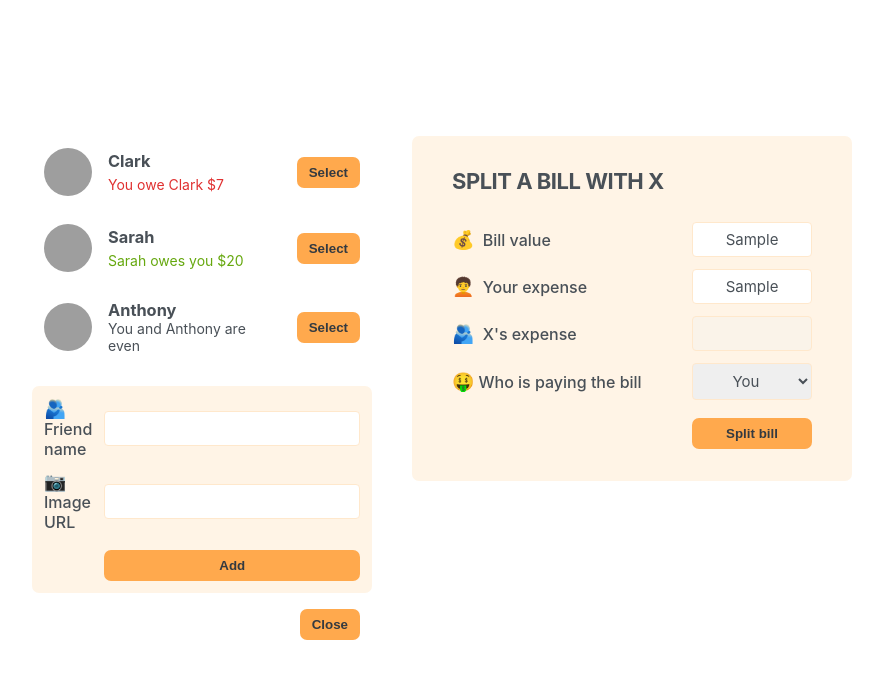
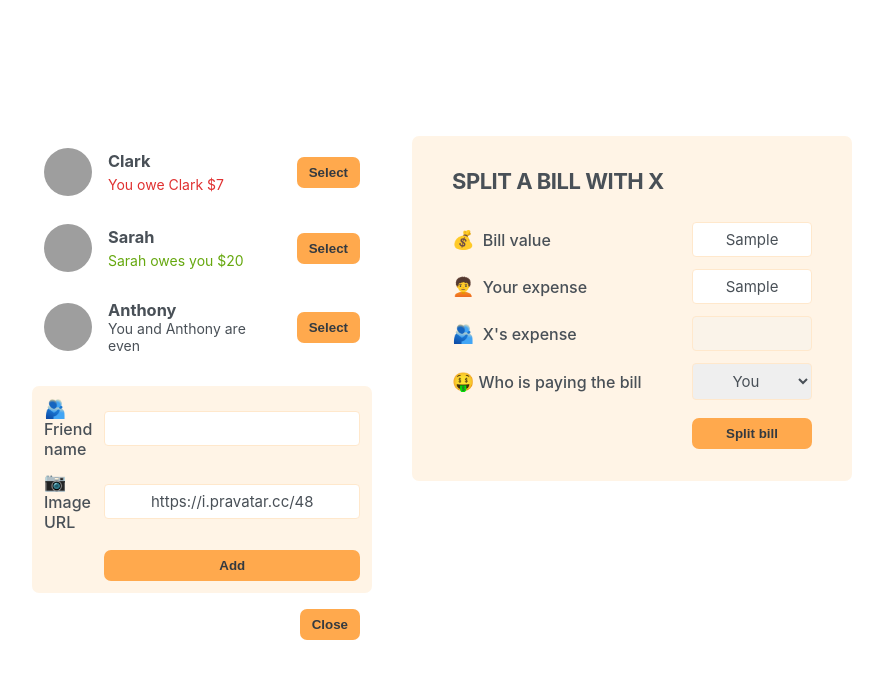
Before and after one commit to AmanKushwaha096/Ear-n-split, a React (Create React App) app: page / in a window 1280 px wide. Both pictures are taken after typing "Sample", "Sample" into the empty fields and a click on the button "Add friend". Shown: the top 678 px of the page, without its empty margins (198-1081 px from the left). Built offline with nearby package versions, Linux system fonts and the light colour scheme; grey boxes are pictures that could not be loaded.

Commit message:
Added freinds functionality

```diff
--- a/src/App.js
+++ b/src/App.js
@@ -30,26 +30,34 @@ function Button({ children,onClick }) {
 
 export default function App(){
   const [showAddFriend,setShowAddFriend] = useState(false);
+  const [friendsList,setFriendsList] = useState(initialFriends);
+
   function toggleShow(){
     setShowAddFriend(show =>!show);
   }
+  function handleAddFriends(newFriend){
+    setFriendsList(friends => [...friends, newFriend]);
+    setShowAddFriend(false);
+  }
+
+
 
 
   return <div className="app">
     <div className="sidebar">
-      <FriendsList />
-      {showAddFriend && <FormAddFriend/>}
+      <FriendsList friendsList={friendsList}/>
+      {showAddFriend && <FormAddFriend friendsList={friendsList} addFriends={handleAddFriends} toggleShow={toggleShow}/>}
       <Button onClick={toggleShow}>{showAddFriend ? 'Close' :'Add friend'}</Button>
     </div>
     <FormSplitBill/>
   </div>
 }
 
-function FriendsList(){
-  const friends = initialFriends;
+function FriendsList({friendsList}){
+  // const friends = initialFriends;
 
   return <ul>
-    {friends.map(friend => <Friend friend={friend} key={friend.id}/>)}
+    {friendsList.map(friend => <Friend friend={friend} key={friend.id}/>)}
   </ul>
 }
 
@@ -71,13 +79,31 @@ function Friend({friend}){
 }
 
 
-function FormAddFriend(){
-  return <form className="form-add-friend">
+function FormAddFriend({addFriends}){
+  const [name,setName] = useState('');
+  const [image, setImage] = useState('https://i.pravatar.cc/48');
+  function handleSubmit(e){
+    e.preventDefault();
+
+    if(!name || !image) return;
+
+    const id = crypto.randomUUID();
+    const newFriend = {
+      name , image : `${image}?=${id}`,balance : 0,id
+    }
+    // setFriendsList(friends => [...friends,newFriend]);
+    addFriends(newFriend);
+
+    setName('');
+    setImage('https://i.pravatar.cc/48')
+
+  }
+  return <form className="form-add-friend" onSubmit={handleSubmit}>
     <label>🫂 Friend name</label>
-    <input type="text" />
+    <input value={name} type="text" onChange={e => setName(e.target.value)}/>
 
     <label>📷 Image URL</label>
-    <input type="text"/>
+    <input value={image} type="text" onChange={e => setImage(e.target.value)} />
 
     <Button>Add</Button>
   </form>
```
